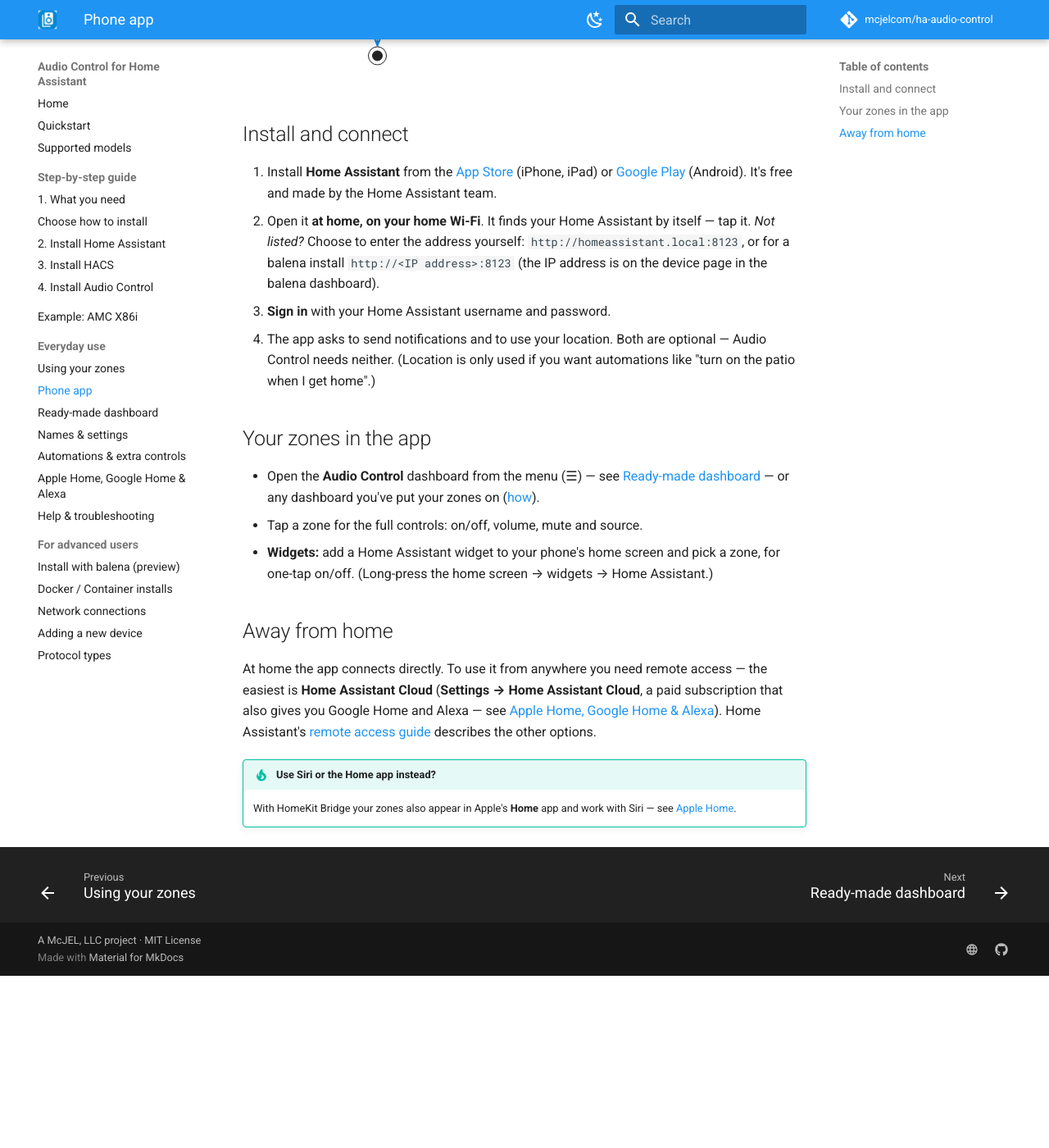
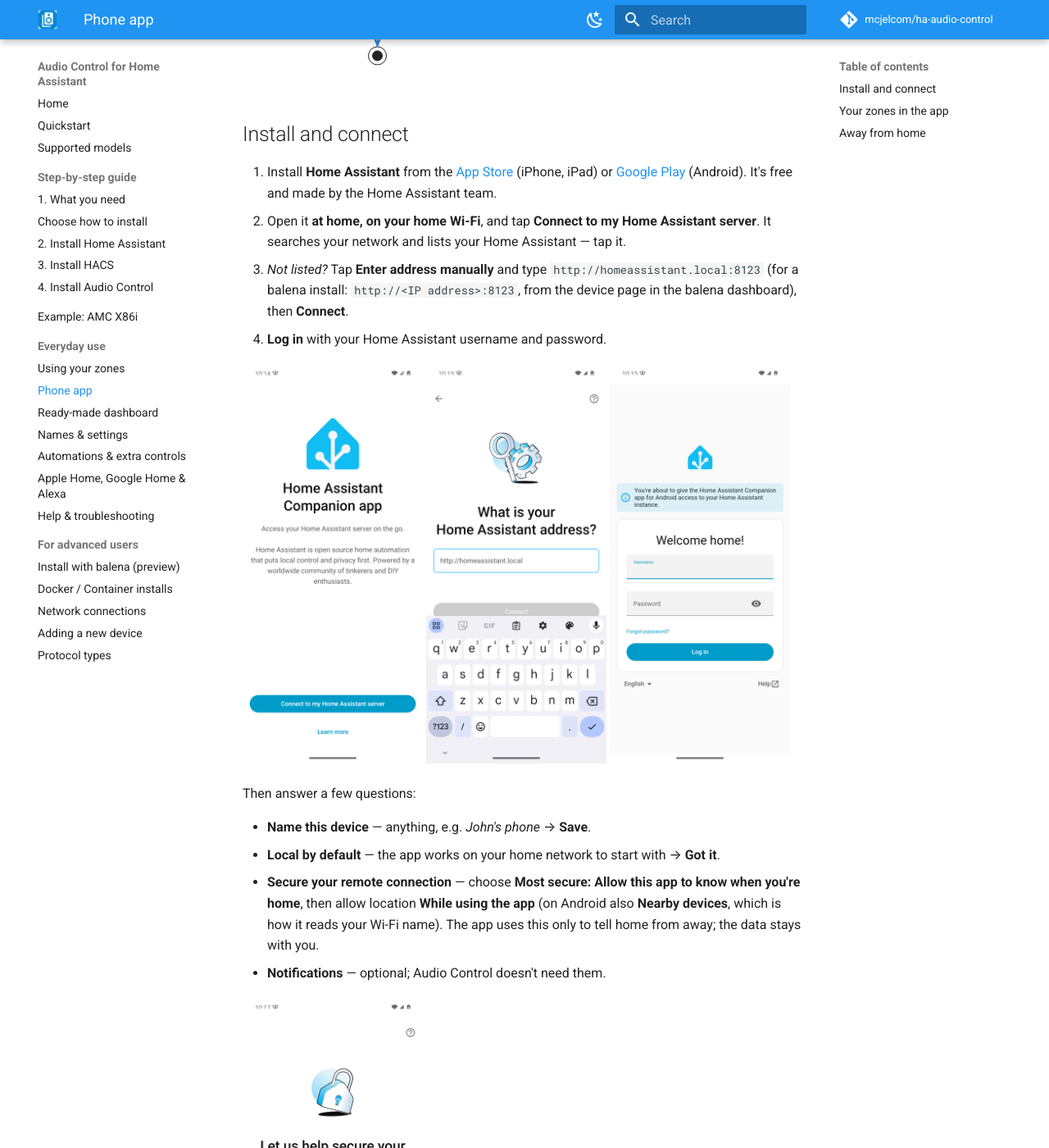
Before and after one commit to mcjelcom/ha-audio-control, an MkDocs documentation site: the page built from docs/phone-app.md, in a window 1280 px wide and 1400 px high, scrolled down 517 px. Shown: the whole window at 82% size. Built offline with MkDocs 1.6.1 and Material for MkDocs 9.7.7, drawn with Linux system fonts in a browser that asks for light colours; comment, search, counter and statistics services are not loaded; before the commit the page ends 1707 px from its top, so only the background shows below that; some of the changed text lies outside the part shown.

Commit message:
Docs: phone app page with real screenshots (Android emulator, official app 2026.11.1)
Steps follow what the app actually asks: connect / enter address, log in,
device name, local-by-default, secure-connection choice (location + nearby
devices on Android), notifications. Dashboard, zone controls and source
picker shown against a demo amplifier. md_in_html for image grids.

```diff
--- a/docs/phone-app.md
+++ b/docs/phone-app.md
@@ -11,23 +11,49 @@
    [App Store](https://apps.apple.com/app/home-assistant/id1099568401) (iPhone, iPad)
    or [Google Play](https://play.google.com/store/apps/details?id=io.homeassistant.companion.android)
    (Android). It's free and made by the Home Assistant team.
-2. Open it **at home, on your home Wi-Fi**. It finds your Home Assistant by itself —
-   tap it. *Not listed?* Choose to enter the address yourself:
-   `http://homeassistant.local:8123`, or for a balena install `http://<IP address>:8123`
-   (the IP address is on the device page in the balena dashboard).
-3. **Sign in** with your Home Assistant username and password.
-4. The app asks to send notifications and to use your location. Both are optional —
-   Audio Control needs neither. (Location is only used if you want automations like
-   "turn on the patio when I get home".)
+2. Open it **at home, on your home Wi-Fi**, and tap **Connect to my Home Assistant
+   server**. It searches your network and lists your Home Assistant — tap it.
+3. *Not listed?* Tap **Enter address manually** and type `http://homeassistant.local:8123`
+   (for a balena install: `http://<IP address>:8123`, from the device page in the
+   balena dashboard), then **Connect**.
+4. **Log in** with your Home Assistant username and password.
+
+<div class="grid" markdown>
+![Welcome screen](assets/screenshots/app-1-welcome.png){ width="220" }
+![Entering the address](assets/screenshots/app-3-address.png){ width="220" }
+![Logging in](assets/screenshots/app-4-login.png){ width="220" }
+</div>
+
+Then answer a few questions:
+
+- **Name this device** — anything, e.g. *John's phone* → **Save**.
+- **Local by default** — the app works on your home network to start with → **Got it**.
+- **Secure your remote connection** — choose **Most secure: Allow this app to know when
+  you're home**, then allow location **While using the app** (on Android also
+  **Nearby devices**, which is how it reads your Wi-Fi name). The app uses this only to
+  tell home from away; the data stays with you.
+- **Notifications** — optional; Audio Control doesn't need them.
+
+![The secure-connection question](assets/screenshots/app-7-secure.png){ width="220" }
 
 ## Your zones in the app
 
-- Open the **Audio Control** dashboard from the menu (☰) — see
-  [Ready-made dashboard](dashboard.md) — or any dashboard you've put your zones on
-  ([how](using-zones.md#put-zones-on-a-dashboard)).
-- Tap a zone for the full controls: on/off, volume, mute and source.
-- **Widgets:** add a Home Assistant widget to your phone's home screen and pick a zone,
-  for one-tap on/off. (Long-press the home screen → widgets → Home Assistant.)
+Open the menu (☰, top left) and tap **Audio Control** — see
+[Ready-made dashboard](dashboard.md) — or use any dashboard you've put your zones on
+([how](using-zones.md#put-zones-on-a-dashboard)). Tap a zone's name for its full
+controls: the **volume** slider, **source** (by your names) and **power**.
+
+<div class="grid" markdown>
+![The Audio Control dashboard in the app](assets/screenshots/app-10-dashboard.png){ width="220" }
+![A zone's controls](assets/screenshots/app-11-zone.png){ width="220" }
+![Choosing the source](assets/screenshots/app-12-source.png){ width="220" }
+</div>
+
+**Widgets:** add a Home Assistant widget to your phone's home screen and pick a zone, for
+one-tap on/off (long-press the home screen → widgets → Home Assistant).
+
+*Screenshots: the Android app (2026.11), connected to a demo amplifier. The iPhone app
+asks similar questions.*
 
 ## Away from home
 
--- a/mkdocs.yml
+++ b/mkdocs.yml
@@ -45,6 +45,7 @@
 markdown_extensions:
   - admonition
   - attr_list
+  - md_in_html
   - tables
   - toc:
       permalink: true
```
Also changed, not shown: docs/assets/screenshots/app-1-welcome.png (added), docs/assets/screenshots/app-10-dashboard.png (added), docs/assets/screenshots/app-11-zone.png (added), docs/assets/screenshots/app-12-source.png (added), docs/assets/screenshots/app-3-address.png (added), docs/assets/screenshots/app-4-login.png (added), docs/assets/screenshots/app-7-secure.png (added).
